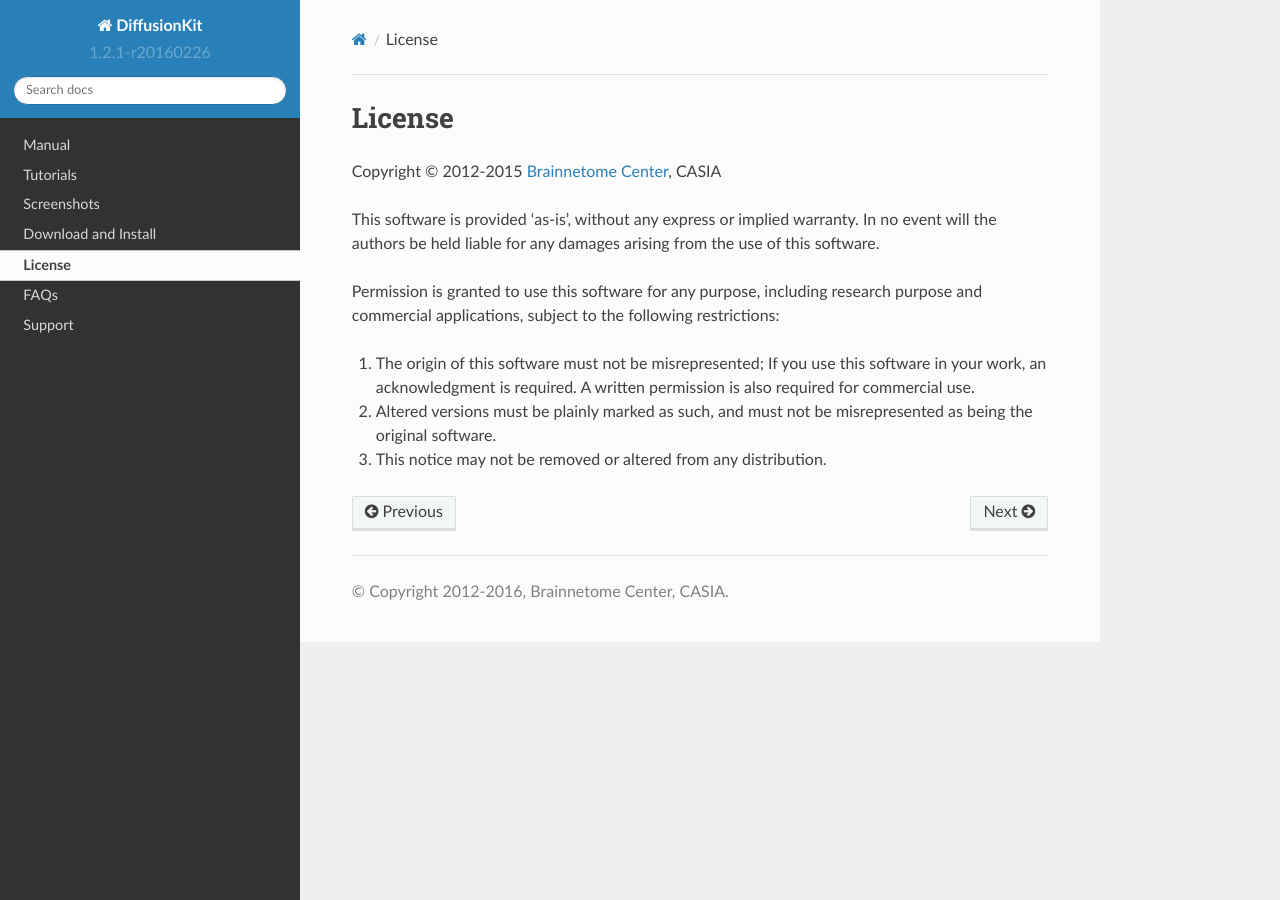
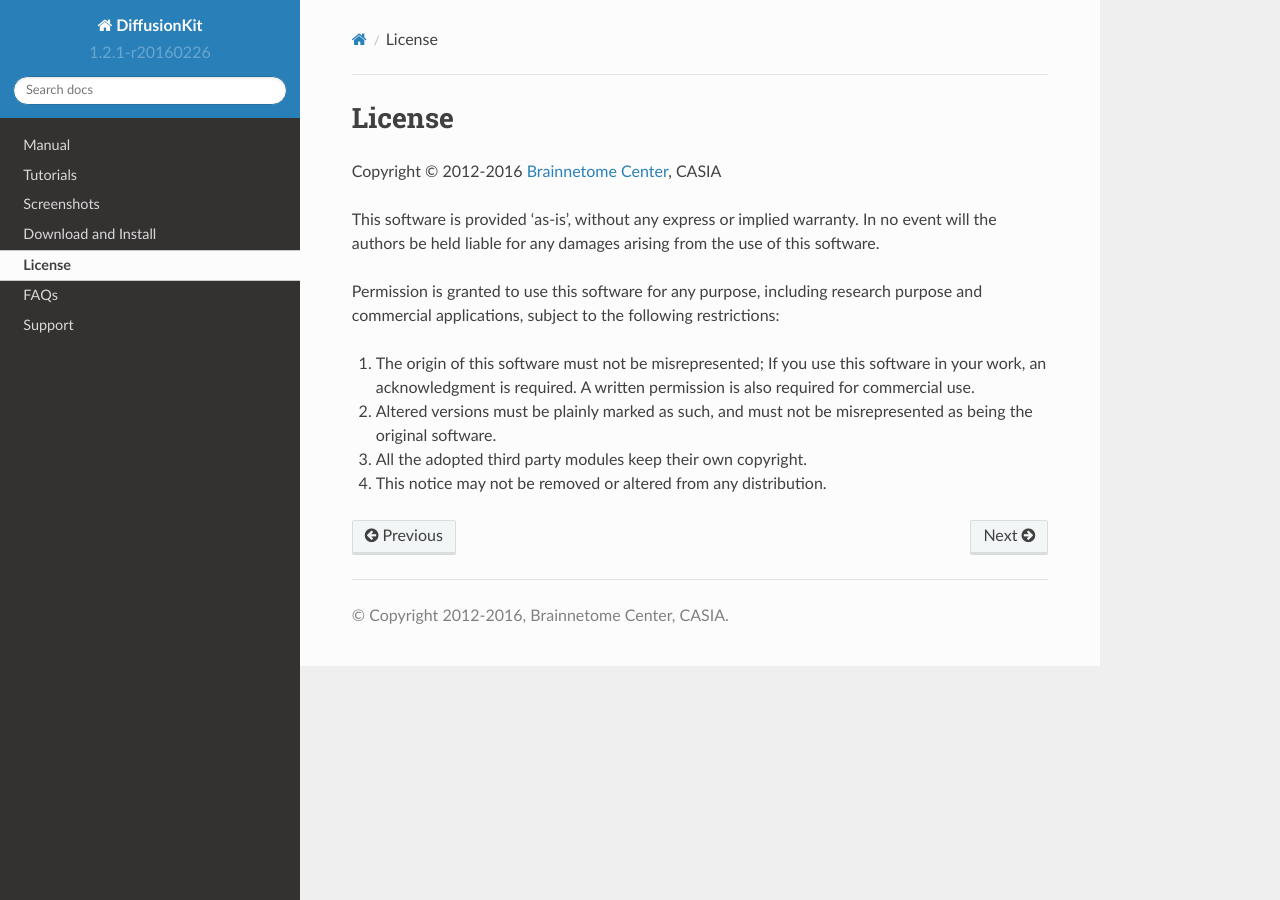
Before and after one commit to brainnetome/diffusionkit, a Sphinx documentation site: the page built from source/license.rst, in a window 1280 px wide. Built offline with Sphinx 7.4.7 and the Read the Docs theme 2.0.0, drawn with Linux system fonts in a browser that asks for light colours.

Commit message:
add license declaration

```diff
--- a/source/license.rst
+++ b/source/license.rst
@@ -7,7 +7,7 @@
 License
 =======
 
-Copyright |copy|  2012-2015 `Brainnetome Center <http://www.brainnetome.org/>`_, CASIA
+Copyright |copy|  2012-2016 `Brainnetome Center <http://www.brainnetome.org/>`_, CASIA
 
 This software is provided 'as-is', without any express or implied warranty.
 In no event will the authors be held liable for any damages arising from the use of this software.
@@ -17,6 +17,7 @@ including research purpose and commercial applications, subject to the following
 
 1. The origin of this software must not be misrepresented; If you use this software in your work, an acknowledgment is required. A written permission is also required for commercial use.
 2. Altered versions must be plainly marked as such, and must not be misrepresented as being the original software.
-3. This notice may not be removed or altered from any distribution.
+3. All the adopted third party modules keep their own copyright.
+4. This notice may not be removed or altered from any distribution.
 
 .. include:: common.txt
```
